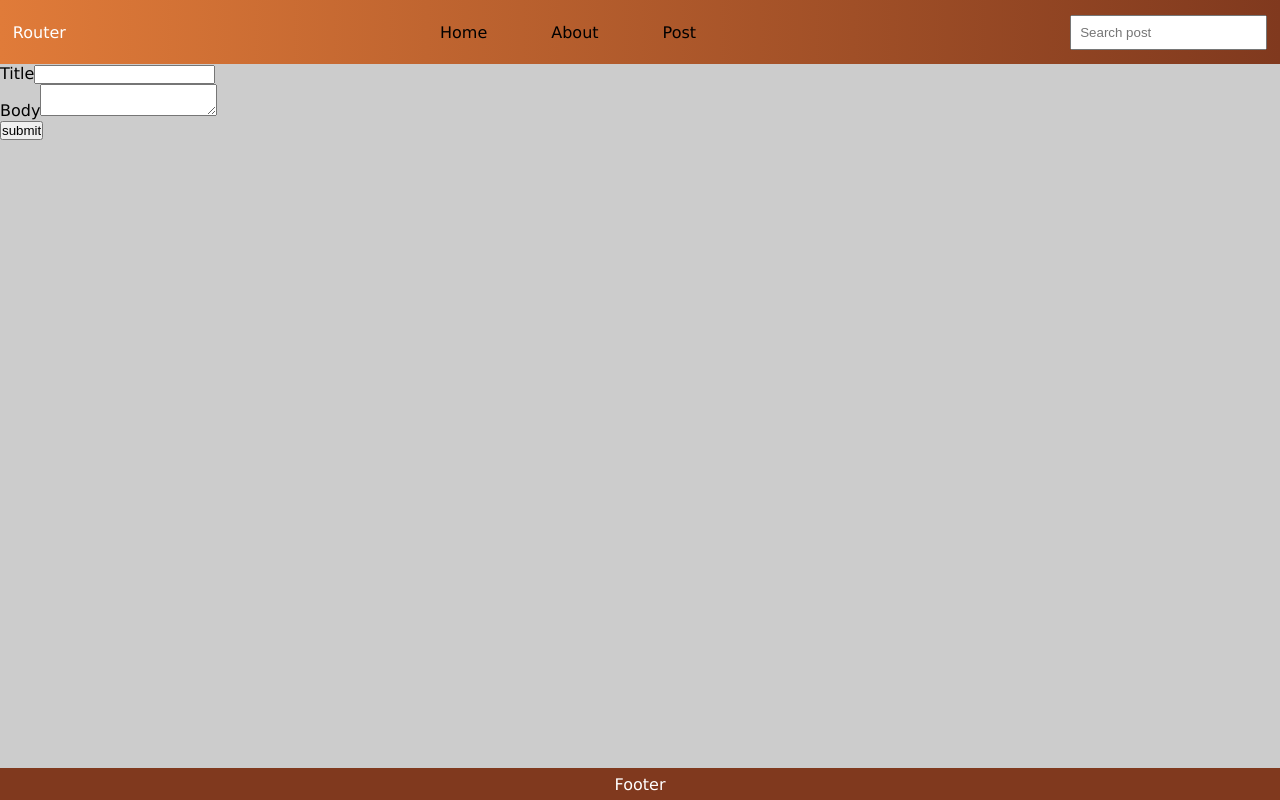
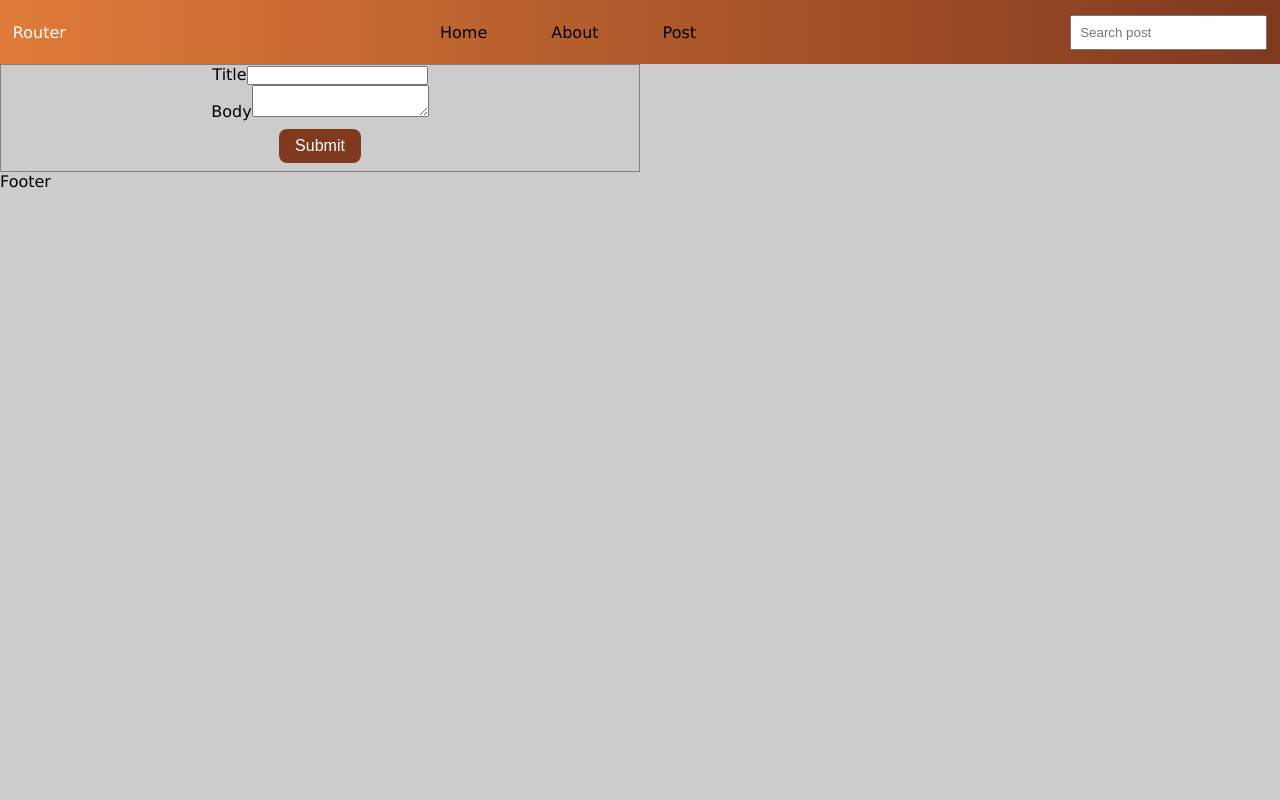
Before and after one commit to yusufhikmat/react-router, a React (Create React App) app: page /post in a window 1280 px wide. Built offline with nearby package versions, Linux system fonts and the light colour scheme.

Commit message:
added json files

```diff
--- /dev/null
+++ b/data/db.json
@@ -0,0 +1,29 @@
+{
+
+ "data" :[
+    {
+        "id":1,
+        "title":"My first post",
+        "datetime":"July 01, 2021 11:12:34 AM",
+        "body":"It is a long established fact that a reader will be distracted by the readable content of a page when looking at its layout"
+    },
+    {
+        "id":2,
+        "title":"My second post",
+        "datetime":"July 01, 2021 11:12:34 AM",
+        "body":"It is a long established fact that a reader will be distracted by the readable content of a page when looking at its layout"
+    },
+    {
+        "id":3,
+        "title":"My third post",
+        "datetime":"July 01, 2021 11:12:34 AM",
+        "body":"It is a long established fact that a reader will be distracted by the readable content of a page when looking at its layout"
+    },
+    {
+        "id":4,
+        "title":"My fourth post",
+        "datetime":"July 01, 2021 11:12:34 AM",
+        "body":"It is a long established fact that a reader will be distracted by the readable content of a page when looking at its layout"
+    }
+]
+}
--- a/package.json
+++ b/package.json
@@ -6,6 +6,7 @@
     "@testing-library/jest-dom": "^5.16.5",
     "@testing-library/react": "^13.4.0",
     "@testing-library/user-event": "^13.5.0",
+    "axios": "^1.3.4",
     "date-fns": "^2.29.3",
     "react": "^18.2.0",
     "react-dom": "^18.2.0",
--- a/src/App.css
+++ b/src/App.css
@@ -1,5 +1,8 @@
 .App {
-  text-align: center;
+  min-height: 100vh;
+  width: 100%;
+  display:flex;
+  flex-direction: column;
 }
 
 .App-logo {
--- a/src/App.js
+++ b/src/App.js
@@ -8,12 +8,11 @@ import PostPage from './components/PostPage';
 import Footer from './components/Footer';
 import { Routes, Route,useNavigate } from "react-router-dom";
 import { useState } from 'react';
-import data from './asset/data/data';
 import { format } from 'date-fns';
 
 function App() {
   const [search, setSearch] = useState('')
-  const [posts, setPosts] = useState(data)
+  const [posts, setPosts] = useState([])
   const [postTitle, setPostTitle] = useState('')
   const [postBody, setPostBody] = useState('');
   const navigate = useNavigate()
@@ -39,14 +38,14 @@ function App() {
     navigate.push("/")
   }
   return (
-    <>
+    <div className='App'>
      <Nav search={search} setSearch={setSearch}/>
      <Routes>
       <Route index path="/" element={<Home
         posts={posts.filter((post)=>
          ((post.body).toLowerCase()).includes(search.toLowerCase())
         || ((post.title).toLowerCase()).includes(search.toLowerCase())
-        )}/>}/>
+        ).reverse()}/>}/>
       <Route path="/about" element={<About />} />
       <Route path="/post" element={<Newpost
           postTitle={postTitle}
@@ -60,7 +59,7 @@ function App() {
       <Route path="*" element ={<Missing/>} />
      </Routes>
      <Footer />
-     </>
+     </div>
   );
 }
 
--- /dev/null
+++ b/src/api/posts.js
@@ -0,0 +1,5 @@
+import axios from "axios"
+
+export default axios.create({
+    baseURL : "http://localhost:3500"
+});
--- a/src/asset/data/data.js
+++ /dev/null
@@ -1,27 +0,0 @@
-const data =[
-    {
-        id:1,
-        title:"My first post",
-        datetime:"July 01, 2021 11:12:34 AM",
-        body:"It is a long established fact that a reader will be distracted by the readable content of a page when looking at its layout"
-    },
-    {
-        id:2,
-        title:"My second post",
-        datetime:"July 01, 2021 11:12:34 AM",
-        body:"It is a long established fact that a reader will be distracted by the readable content of a page when looking at its layout"
-    },
-    {
-        id:3,
-        title:"My third post",
-        datetime:"July 01, 2021 11:12:34 AM",
-        body:"It is a long established fact that a reader will be distracted by the readable content of a page when looking at its layout"
-    },
-    {
-        id:4,
-        title:"My fourth post",
-        datetime:"July 01, 2021 11:12:34 AM",
-        body:"It is a long established fact that a reader will be distracted by the readable content of a page when looking at its layout"
-    }
-]
-export default data
--- a/src/components/Newpost.js
+++ b/src/components/Newpost.js
@@ -2,7 +2,7 @@ import React from 'react'
 
 const Newpost = ({postTitle,setPostTitle, postBody,setPostBody,handleSubmit}) => {
   return (
-    <form onSubmit={handleSubmit}>
+    <form onSubmit={handleSubmit} className="form">
       <div>
         <label htmlFor='title'>Title</label>
         <input type="text"
--- a/src/components/Post.js
+++ b/src/components/Post.js
@@ -6,10 +6,10 @@ const Post = ({post}) => {
   return (
     <article>
     <Link to ={`/post/${post.id}`}>
-      <h2>{post.title}</h2>
-      <p>{post.datetime}</p>
+      <h2 className='title'>{post.title}</h2>
+      <p className='datetime'>{post.datetime}</p>
       </Link>
-      <div>{
+      <div className='body'>{
           (post.body).length <= 25
           ? post.body : `${(post.body).slice(0,25)}`}
       </div>
--- a/src/components/PostPage.js
+++ b/src/components/PostPage.js
@@ -9,10 +9,10 @@ const PostPage = ({posts, handlePostDelete}) => {
       <article>
         {post &&
           <>
-            <h2>{post.title}</h2>
-            <p>{post.datetime}</p>
-            <p>{post.body}</p>
-            <button onClick ={()=>handlePostDelete(post.id)}>delete</button>
+            <h2 className='title'>{post.title}</h2>
+            <p className='datetime'>{post.datetime}</p>
+            <p className='body'>{post.body}</p>
+            <button type="button" onClick ={()=>handlePostDelete(post.id)}>delete</button>
           </>
         }
         {!post &&
--- a/src/index.css
+++ b/src/index.css
@@ -2,7 +2,7 @@
   margin:0;
   padding: 0;
   box-sizing: border-box;
-  overflow-x: hidden;
+  overflow-y: auto;
 }
 
 :root{
@@ -21,10 +21,28 @@ a{
   color:#000000;
 }
 body {
-  position:relative;
+  width:100%;
+  min-height: 100vh;
+  position: relative;
+  display:flex;
   background-color: var(--bg);
-  min-height: 100vh;
   font-family: 'Lucida Sans', 'Lucida Sans Regular', 'Lucida Grande', 'Lucida Sans Unicode', Geneva, Verdana, sans-serif;
+}
+#root{
+  flex-grow: 1;
+  display:flex;
+  justify-content: center;
+  align-items: center;
+}
+.App {
+  height: 100vh;
+  width: 100%;
+  display:flex;
+  flex-direction: column;
+  justify-content: flex-start;
+
+
+
 }
 
 /*navbar*/
@@ -62,13 +80,45 @@ nav,.nav-ul{
 /*post*/
 article{
   line-height: 2rem;
+  border-bottom: 0.5px solid #000;
+  padding: 1rem;
 }
+
+.datetime{
+  font-size: 0.7rem;
+  font-weight: 300;
+}
+button{
+  padding:0.5rem 1rem;
+  background-color: #80391e;
+  color:var(--white-text-color);
+  font-size: var(--medium-fs);
+  border:none;
+  border-radius: 0.5rem;
+  text-transform: capitalize;
+  margin:0.5rem 0;
+}
+
+/*newpost*/
+.form{
+  display:flex;
+  flex-direction: column;
+  border:1px solid gray;
+  align-items: center;
+  justify-content: center;
+  max-width: 50%;
+
+}
+.form label{
+  font-size: var(--medium-fs);
+}
+.form
 /*footer*/
 .footer{
-  position:absolute;
-  bottom:0;
   background-color: #80391e;
   height: 2rem;
+  position: absolute;
+  bottom:0;
   display:flex;
   align-items: center;
   width:100%;
```
Also changed, not shown: 1 other file (tests, documents, lock files or other folders).
